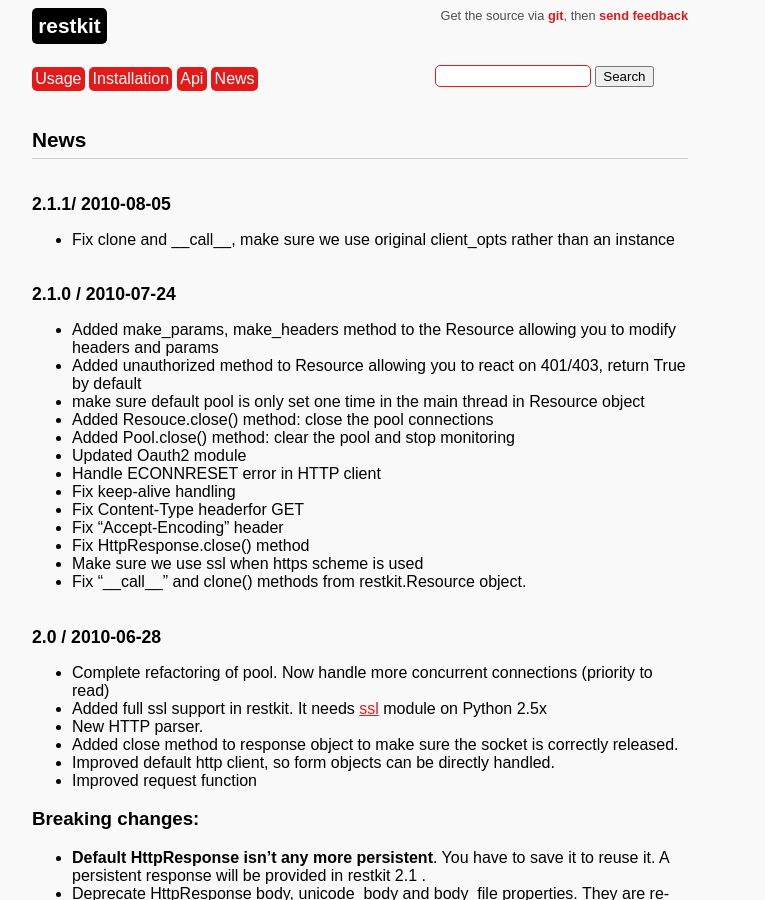
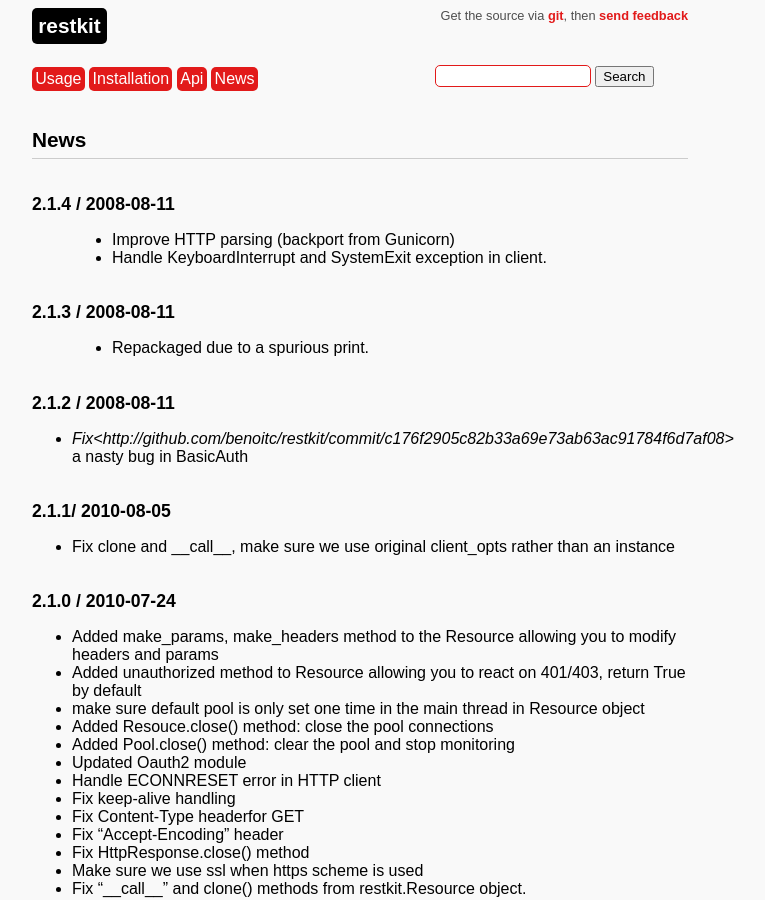
Before and after one commit to benoitc/restkit, a Sphinx documentation site: the page built from doc/news.rst, in a window 1280 px wide and 900 px high. Shown: the whole window, without its empty margins (280-1045 px from the left). Built offline with Sphinx 7.4.7, drawn with Linux system fonts in a browser that asks for light colours; comment, search, counter and statistics services are not loaded.

Commit message:
bump & update news

```diff
--- a/doc/news.rst
+++ b/doc/news.rst
@@ -2,6 +2,22 @@
 
 News
 ====
+
+2.1.4 / 2008-08-11
+------------------
+
+ - Improve HTTP parsing (backport from Gunicorn)
+ - Handle KeyboardInterrupt and SystemExit exception in client.
+
+2.1.3 / 2008-08-11
+------------------
+
+ - Repackaged due to a spurious print.
+
+2.1.2 / 2008-08-11
+------------------
+
+- `Fix<http://github.com/benoitc/restkit/commit/c176f2905c82b33a69e73ab63ac91784f6d7af08>` a nasty bug in BasicAuth
 
 2.1.1/ 2010-08-05
 -----------------
--- a/restkit/__init__.py
+++ b/restkit/__init__.py
@@ -5,7 +5,7 @@
 
 
 
-version_info = (2, 1, 3)
+version_info = (2, 1, 4)
 __version__ =  ".".join(map(str, version_info))
 
 try:
```
